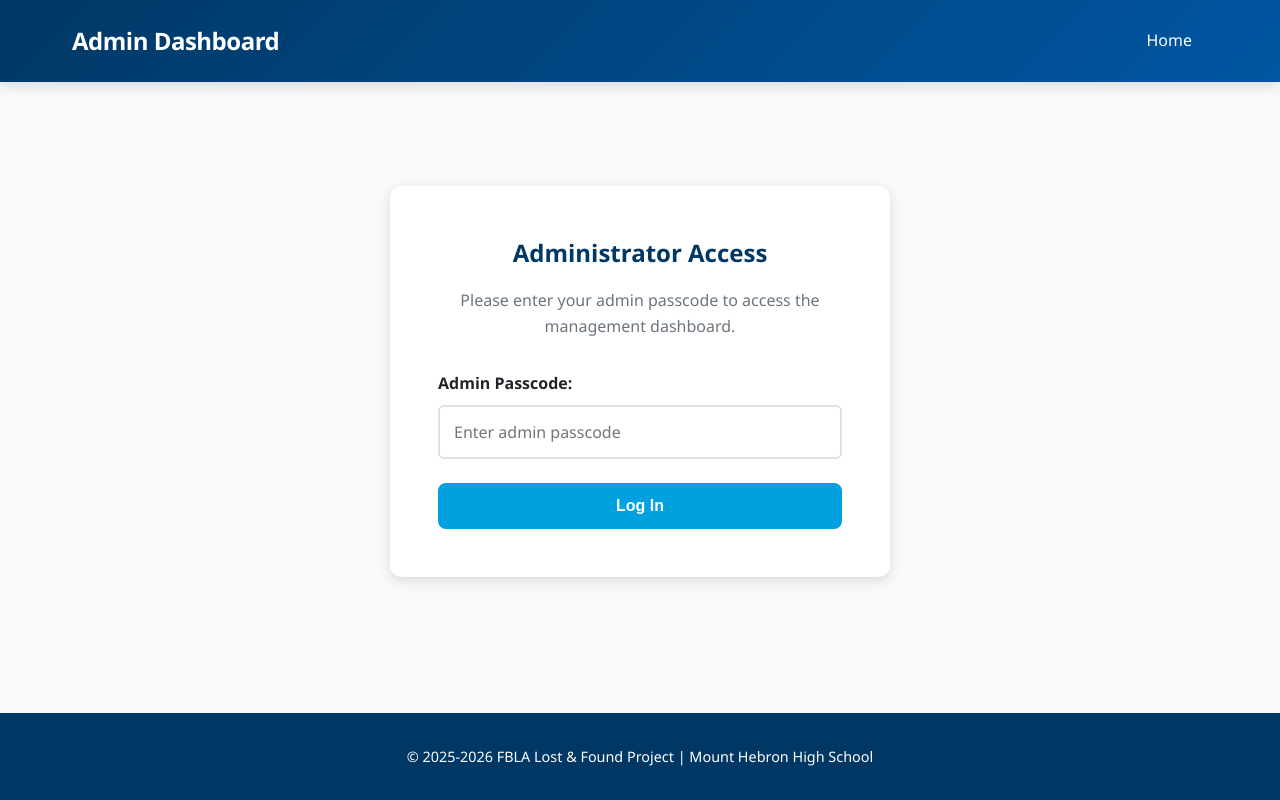
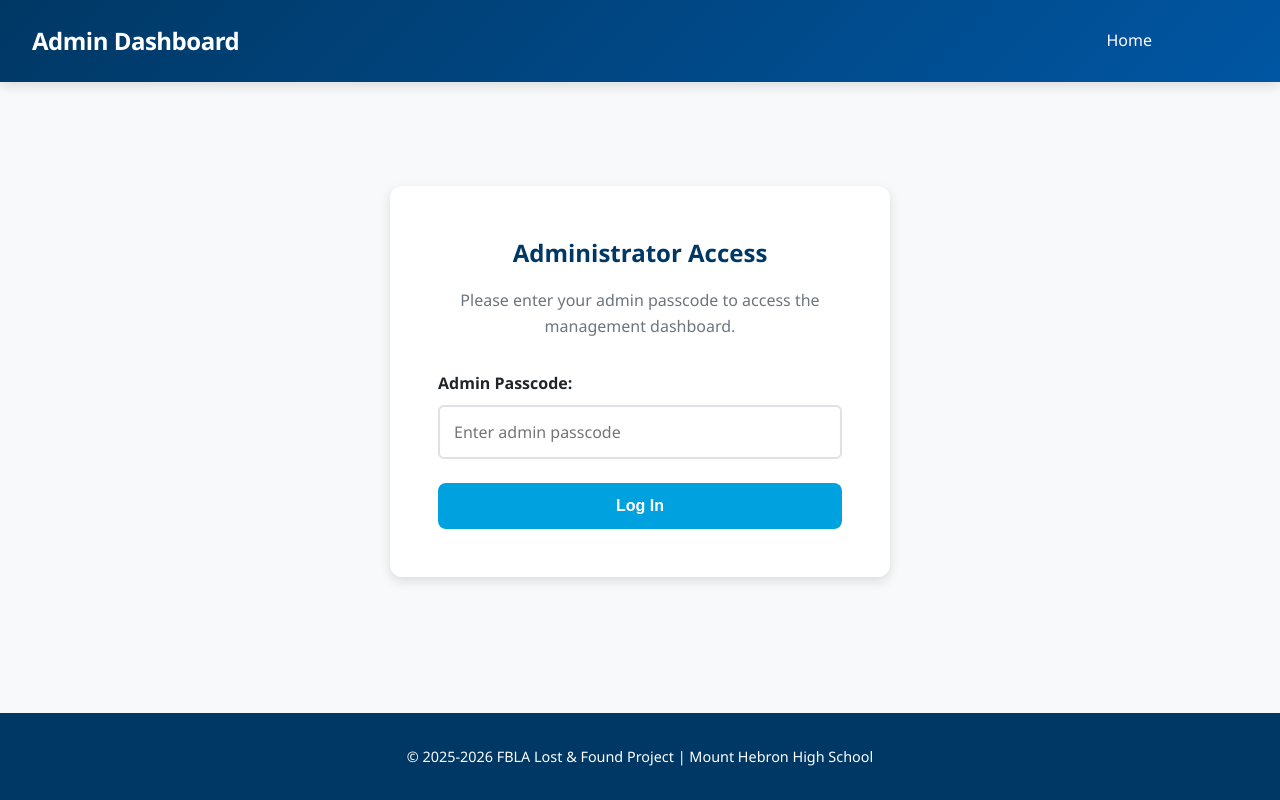
Before and after one commit to dakshmath/FBLA25-26, a website: page public/admin.html in a window 1280 px wide. Drawn offline with Linux system fonts and the light colour scheme.

Commit message:
adjusted header

```diff
--- a/public/css/styles.css
+++ b/public/css/styles.css
@@ -47,7 +47,7 @@ header {
 
 header .container {
     max-width: 1200px;
-    margin: 0 auto;
+    margin: 2 auto;
     padding: 0 2rem;
     display: flex;
     justify-content: space-between;
```
Also changed, not shown: public/admin.html (+0 -6 lines), public/js/client.js (+1 -22 lines), server.js (+0 -25 lines).
